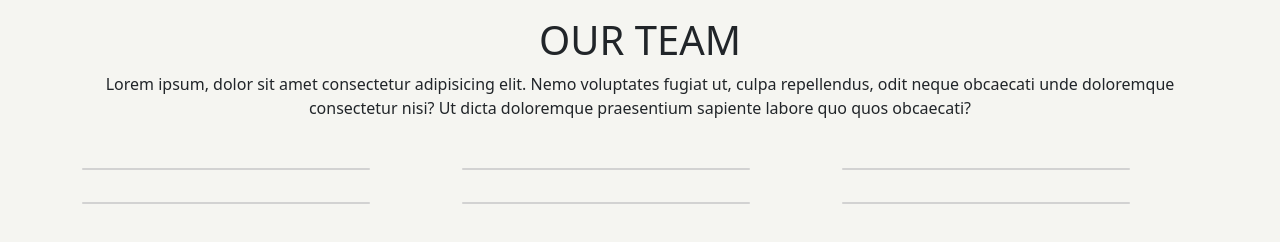
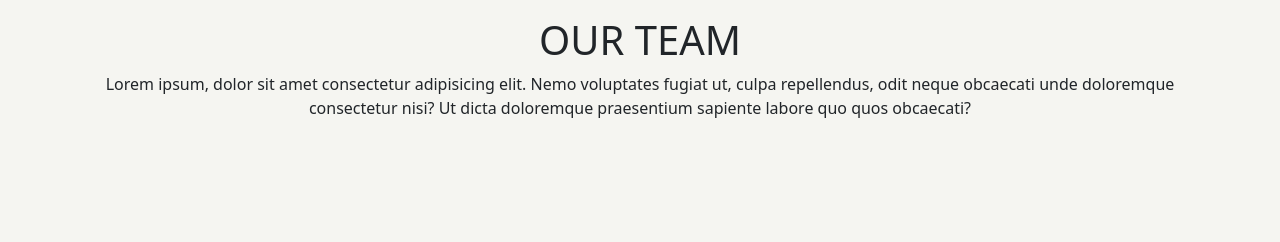
Before and after one commit to GLCVLL/js-our-team, a plain HTML site: page index.html in a window 1280 px wide. Drawn offline with nearby package versions, Linux system fonts and the light colour scheme.

Commit message:
fixed error in loop

```diff
--- a/index.html
+++ b/index.html
@@ -24,28 +24,6 @@
         <div class="container">
             <div class="row py-3">
                 <div class="col col-4 py-3">
-                    <div class="card" style="width: 18rem;">
-                    </div>
-                </div>
-                <div class="col col-4 py-3">
-                    <div class="card" style="width: 18rem;">
-                    </div>
-                </div>
-                <div class="col col-4 py-3">
-                    <div class="card" style="width: 18rem;">
-                    </div>
-                </div>
-                <div class="col col-4 py-3">
-                    <div class="card" style="width: 18rem;">
-                    </div>
-                </div>
-                <div class="col col-4 py-3">
-                    <div class="card" style="width: 18rem;">
-                    </div>
-                </div>
-                <div class="col col-4 py-3">
-                    <div class="card" style="width: 18rem;">
-                    </div>
                 </div>
             </div>
         </div>
--- a/js/script.js
+++ b/js/script.js
@@ -3,7 +3,7 @@ console.log('JS OK');
 
 // prendo gli elementi dal dom
 
-const team = document.querySelectorAll('card');
+const team = document.querySelector('col col-4 py-3');
 
 // creo l'array di oggetti con tutte le info
 
@@ -42,10 +42,13 @@ let teamCard = '';
 for (let i = 0; i < teammates.length; i++){
     const teammate = teammates[i];
     teamCard += `
-    <div class="card-body">
-    <div class="card-text text-center">
-        <h4>fullname: ${teammate.fullName}</h4>
-        <p>position: ${teammate.position}</p>
+    <div class="card">
+        <div class="card-body">
+            <div class="card-text text-center">
+                <h4>fullname: ${teammate.fullName}</h4>
+                <p>position: ${teammate.position}</p>
+            </div>
+        </div>
     </div>`;
 }
 
```
